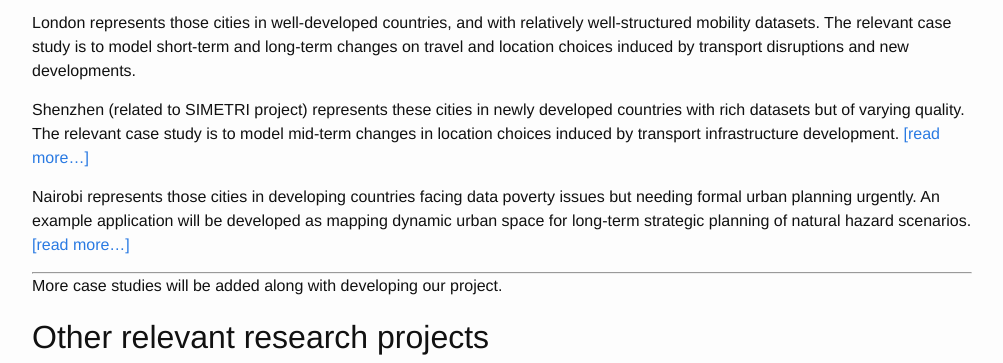
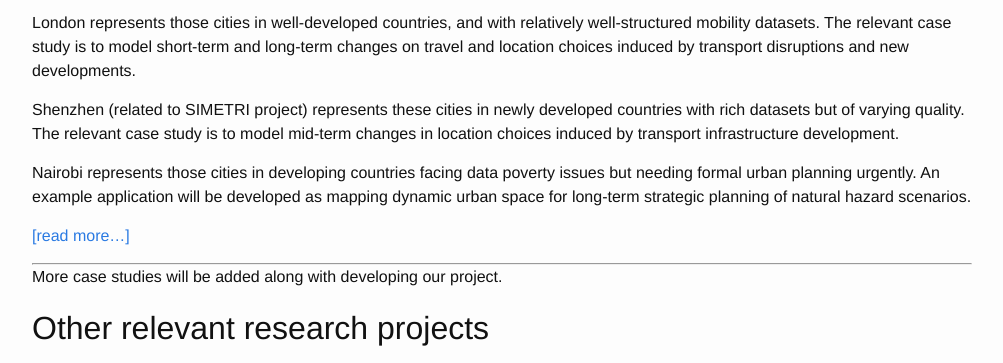
Before and after one commit to c-zhong-ucl-ac-uk/realTRIPS, a Jekyll site: the page built from research.md, in a window 1280 px wide and 900 px high, scrolled down 626 px, cut to the strip 135-498 px from the top of the window. Shown: the whole strip, without its empty margins (138-1141 px from the left). Built offline with Jekyll 4.4.1, drawn with Linux system fonts in a browser that asks for light colours.

Commit message:
Update research.md

```diff
--- a/research.md
+++ b/research.md
@@ -12,10 +12,11 @@
 
 London represents those cities in well-developed countries, and with relatively well-structured mobility datasets. The relevant case study is to model short-term and long-term changes on travel and location choices induced by transport disruptions and new developments.
 
-Shenzhen (related to SIMETRI project) represents these cities in newly developed countries with rich datasets but of varying quality. The relevant case study is to model mid-term changes in location choices induced by transport infrastructure development. <a href="/shenzhen.md">[read more...]</a>
+Shenzhen (related to SIMETRI project) represents these cities in newly developed countries with rich datasets but of varying quality. The relevant case study is to model mid-term changes in location choices induced by transport infrastructure development.
 
-Nairobi represents those cities in developing countries facing data poverty issues but needing formal urban planning urgently. An example application will be developed as mapping dynamic urban space for long-term strategic planning of natural hazard scenarios. <a href="/nairobi.md">[read more...]</a>
+Nairobi represents those cities in developing countries facing data poverty issues but needing formal urban planning urgently. An example application will be developed as mapping dynamic urban space for long-term strategic planning of natural hazard scenarios.
 
+<a href="/publication.md">[read more...]</a>
 
 ---
 More case studies will be added along with developing our project.
```
